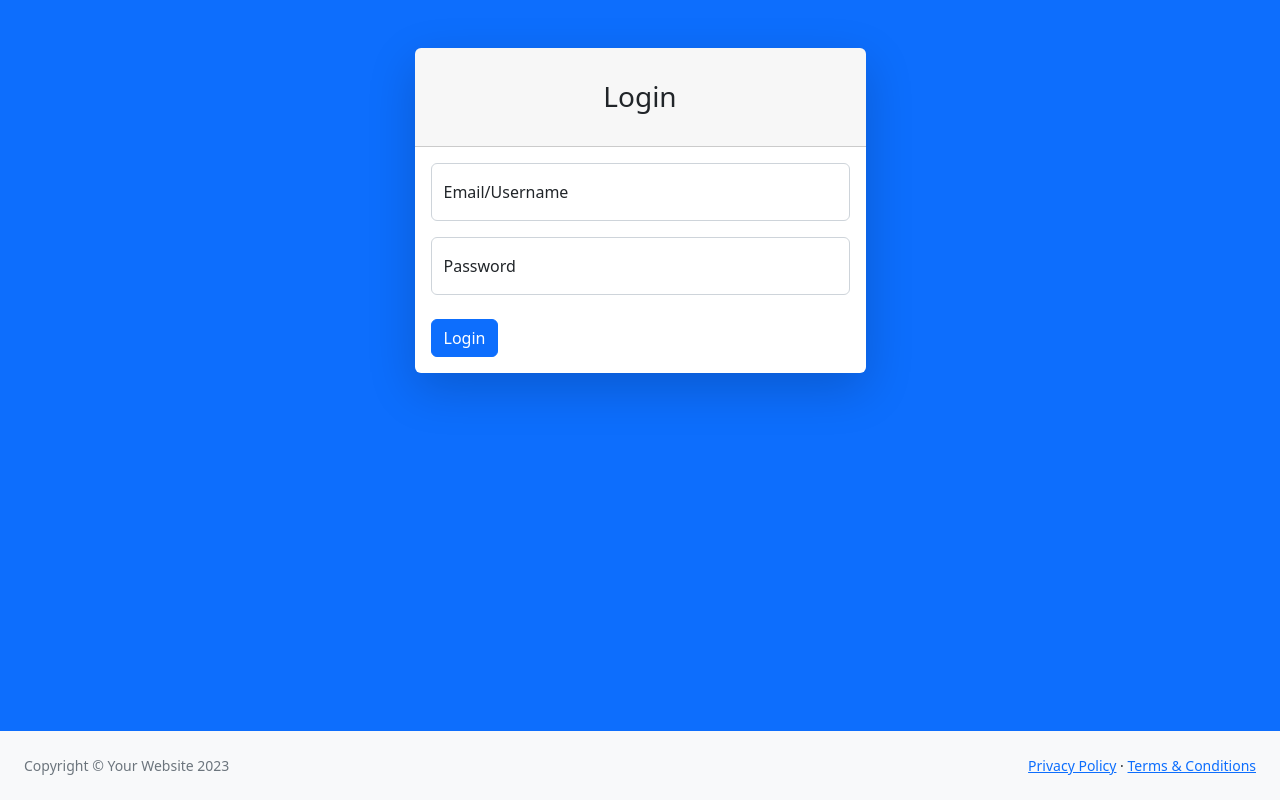
After one commit to masikhsanms/appci, a CodeIgniter app: the page made by application/views/login_form.php in a window 1280 px wide. The commit adds this page. Run offline with CodeIgniter, Linux system fonts and the light colour scheme; some libraries are stand-ins or nearby versions.

Commit message:
upload login

```diff
--- a/application/config/routes.php
+++ b/application/config/routes.php
@@ -50,7 +50,8 @@ defined('BASEPATH') OR exit('No direct script access allowed');
 |		my-controller/my-method	-> my_controller/my_method
 */
 // $this->set_directory( "admin" );
-$route['default_controller'] = 'admin/coverview';
+// $route['default_controller'] = 'admin/coverview';
+$route['default_controller'] = 'cauth';
 $route['404_override'] = '';
 $route['translate_uri_dashes'] = FALSE;
 $route['admin'] = 'admin/coverview';
--- a/application/controllers/admin/Ccourse.php
+++ b/application/controllers/admin/Ccourse.php
@@ -9,6 +9,10 @@ class Ccourse extends CI_Controller
         parent::__construct();
         $this->load->model("mcourse");
         $this->load->library('form_validation');
+        $this->load->model('mauth');
+		if(!$this->mauth->current_user()){
+			redirect('cauth/login');
+		}
 
     }
 
--- a/application/controllers/admin/Coverview.php
+++ b/application/controllers/admin/Coverview.php
@@ -5,6 +5,10 @@ class Coverview extends CI_Controller
 {
     public function __construct(){
         parent::__construct();
+        $this->load->model('mauth');
+		if(!$this->mauth->current_user()){
+			redirect('cauth/login');
+		}
     }
 
     public function index()
--- a/application/controllers/admin/Cusercourse.php
+++ b/application/controllers/admin/Cusercourse.php
@@ -9,6 +9,10 @@ class Cusercourse extends CI_Controller
         parent::__construct();
         $this->load->model("musercourse");
         $this->load->library('form_validation');
+        $this->load->model('mauth');
+		if(!$this->mauth->current_user()){
+			redirect('cauth/login');
+		}
 
     }
 
--- a/application/controllers/admin/Cusers.php
+++ b/application/controllers/admin/Cusers.php
@@ -9,6 +9,10 @@ class Cusers extends CI_Controller
         parent::__construct();
         $this->load->model("musers");
         $this->load->library('form_validation');
+        $this->load->model('mauth');
+		if(!$this->mauth->current_user()){
+			redirect('cauth/login');
+		}
 
     }
 
--- /dev/null
+++ b/application/views/login_form.php
@@ -0,0 +1,64 @@
+<!DOCTYPE html>
+<html lang="en">
+    <head>
+        <?php $this->load->view("admin/_partials/head.php") ?>
+    </head>
+    <body class="bg-primary">
+        <div id="layoutAuthentication">
+            <div id="layoutAuthentication_content">
+                <main>
+                    <div class="container">
+                        <div class="row justify-content-center">
+                            <div class="col-lg-5">
+                                <div class="card shadow-lg border-0 rounded-lg mt-5">
+
+                                <?php if($this->session->flashdata('message_login_error')): ?>
+                                    <div class="invalid-feedback">
+                                            <?= $this->session->flashdata('message_login_error') ?>
+                                    </div>
+                                <?php endif ?>
+
+                                    <div class="card-header"><h3 class="text-center font-weight-light my-4">Login</h3></div>
+                                    <div class="card-body">
+                                        <form method="post" action="">
+                                            <div class="form-floating mb-3">
+                                                <input class="form-control" name="email" id="inputEmail" type="text" placeholder="name@example.com" />
+                                                <label for="inputEmail">Email/Username</label>
+                                            </div>
+                                            <div class="form-floating mb-3">
+                                                <input class="form-control" name="password" id="inputPassword" type="password" placeholder="Password" />
+                                                <label for="inputPassword">Password</label>
+                                            </div>
+
+                                            <div class="d-flex align-items-center justify-content-between mt-4 mb-0">
+                                                <!-- <a class="btn btn-primary" href="index.html">Login</a> -->
+                                                <input type="submit" class="btn btn-primary" value="Login">
+                                            </div>
+                                        </form>
+                                    </div>
+
+                                </div>
+                            </div>
+                        </div>
+                    </div>
+                </main>
+            </div>
+            <div id="layoutAuthentication_footer">
+                <footer class="py-4 bg-light mt-auto">
+                    <div class="container-fluid px-4">
+                        <div class="d-flex align-items-center justify-content-between small">
+                            <div class="text-muted">Copyright &copy; Your Website 2023</div>
+                            <div>
+                                <a href="#">Privacy Policy</a>
+                                &middot;
+                                <a href="#">Terms &amp; Conditions</a>
+                            </div>
+                        </div>
+                    </div>
+                </footer>
+            </div>
+        </div>
+        <?php $this->load->view("admin/_partials/js.php") ?>
+
+    </body>
+</html>
```
Also changed, not shown: application/controllers/Cauth.php (added, +36 -0 lines), application/models/Mauth.php (added, +51 -0 lines), application/views/admin/_partials/sidebar.php (+9 -2 lines).
